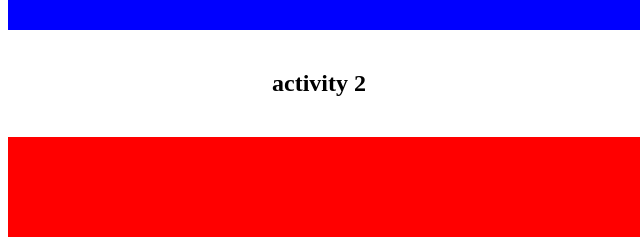
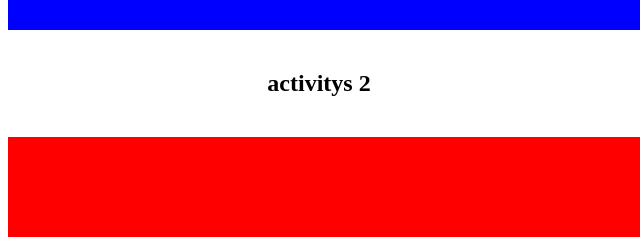
Before and after one commit to dayanjr/dayanjr.github.io, a plain HTML site: page positioning.html in a window 1280 px wide. Shown: the part 544-784 px from the top of the page, 0-640 px from the left. Drawn offline with Linux system fonts and the light colour scheme.

```diff
--- a/positioning.html
+++ b/positioning.html
@@ -20,7 +20,7 @@
             <div class="yellow1"></div>
             <div class="yellow1"></div>
             <div class="blue1"></div>
-            <h2>activity 2</h2>
+            <h2>activitys 2</h2>
             <div class="red1"></div>
             <div class="green1"></div>
             <div class="green1"></div>
```
